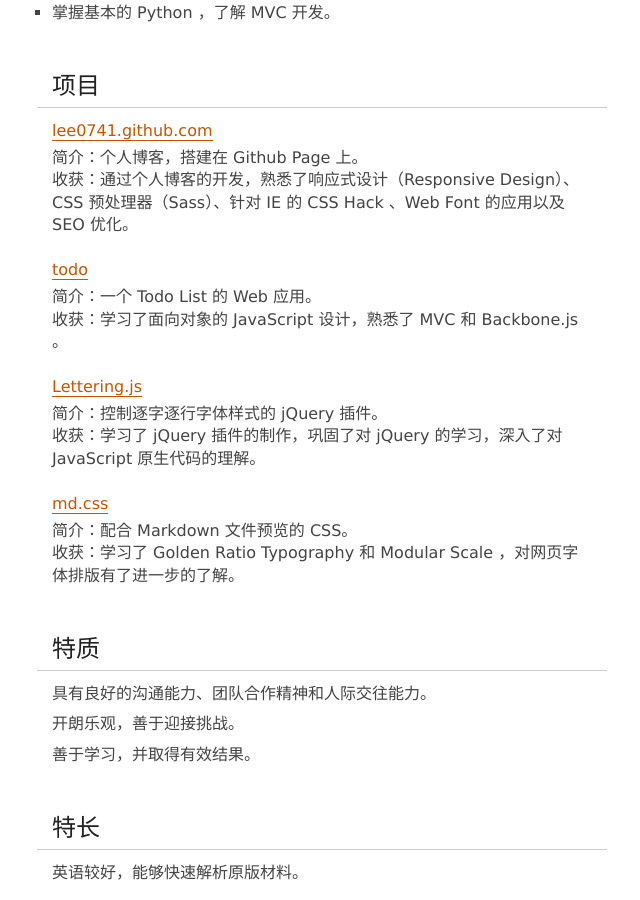
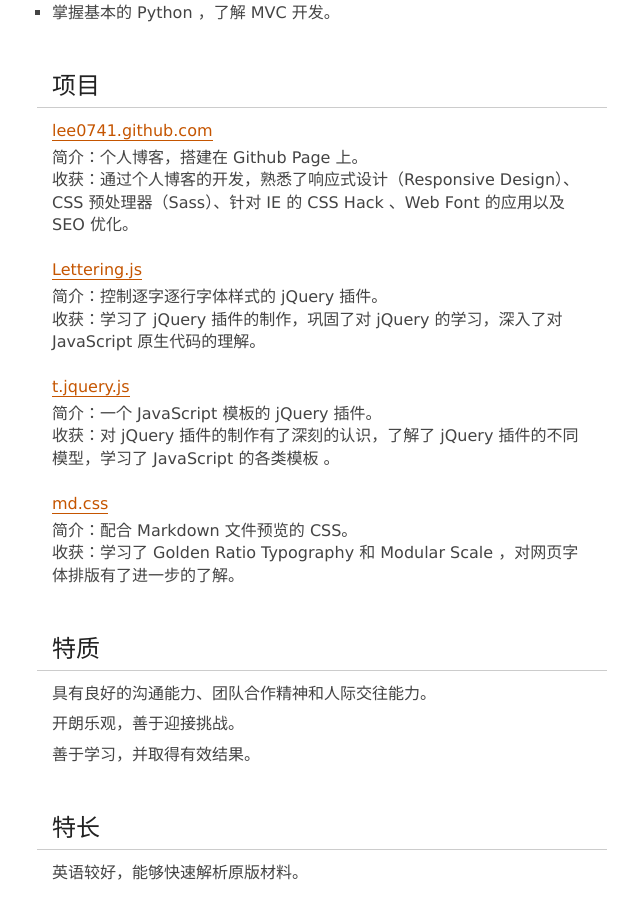
Before and after one commit to lee0741/lee0741.github.com, a Jekyll site: the page built from resume.html, in a window 1280 px wide and 900 px high, scrolled down 1161 px. Shown: the whole window, without its empty margins (318-958 px from the left). Built offline with Jekyll 4.4.1, drawn with Linux system fonts in a browser that asks for light colours.

Commit message:
updated project part

```diff
--- a/resume.html
+++ b/resume.html
@@ -96,14 +96,14 @@ permalink: /resume/
             收获：通过个人博客的开发，熟悉了响应式设计（Responsive Design）、CSS 预处理器（Sass）、针对 IE 的 CSS Hack 、Web Font 的应用以及 SEO 优化。</p>
           </li>
           <li>
-            <a rel="external" href="https://github.com/lee0741/todo">todo</a>
-            <p>简介：一个 Todo List 的 Web 应用。<br />
-            收获：学习了面向对象的 JavaScript 设计，熟悉了 MVC 和 Backbone.js 。</p>
-          </li>
-          <li>
             <a rel="external" href="https://github.com/lee0741/Lettering.js">Lettering.js</a>
             <p>简介：控制逐字逐行字体样式的 jQuery 插件。<br />
             收获：学习了 jQuery 插件的制作，巩固了对 jQuery 的学习，深入了对 JavaScript 原生代码的理解。</p>
+          </li>
+          <li>
+            <a rel="external" href="https://github.com/lee0741/t.jquery.js">t.jquery.js</a>
+            <p>简介：一个 JavaScript 模板的 jQuery 插件。<br />
+            收获：对 jQuery 插件的制作有了深刻的认识，了解了 jQuery 插件的不同模型，学习了 JavaScript 的各类模板 。</p>
           </li>
           <li>
             <a rel="external" href="https://github.com/lee0741/md.css">md.css</a>
```
